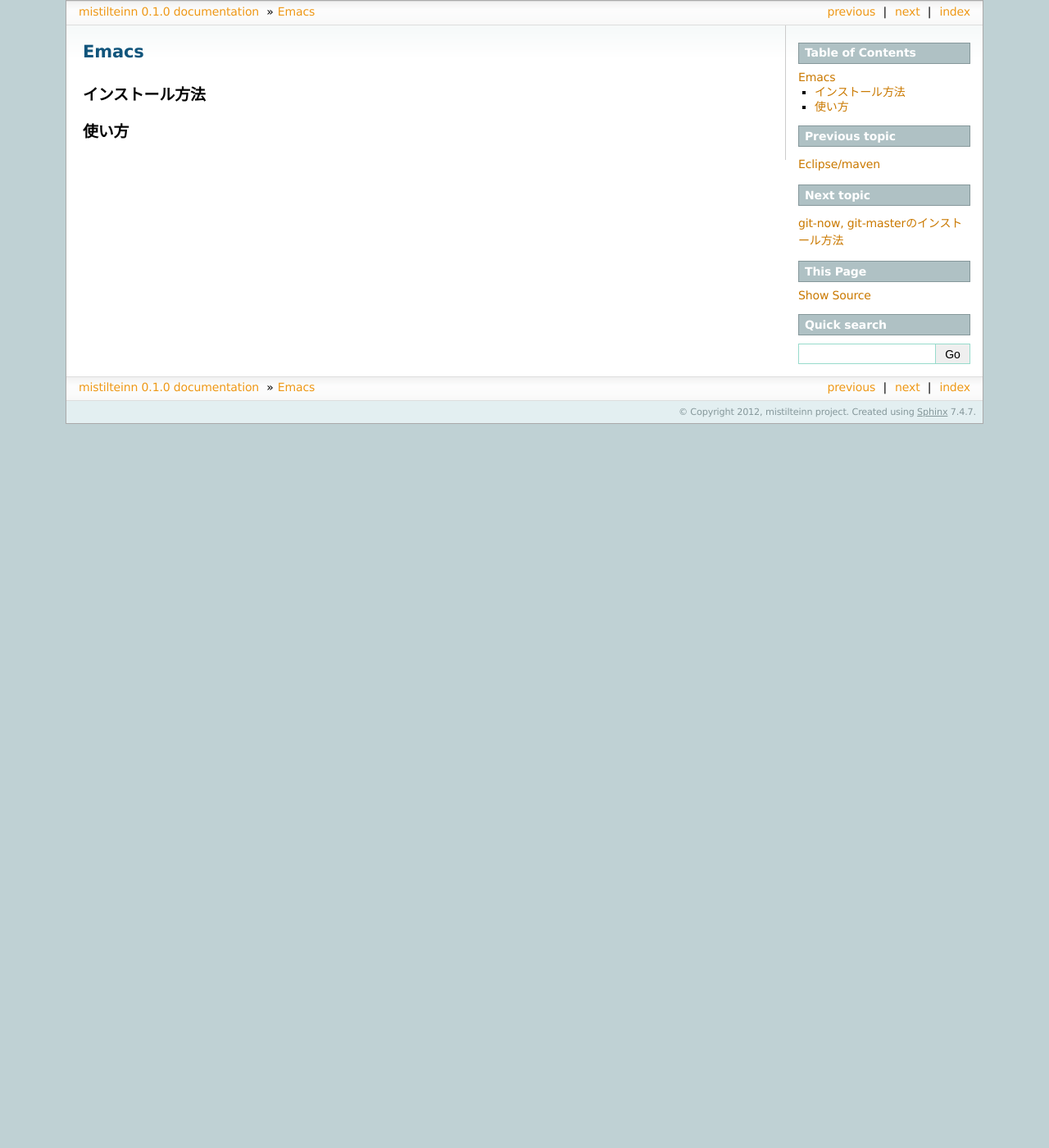
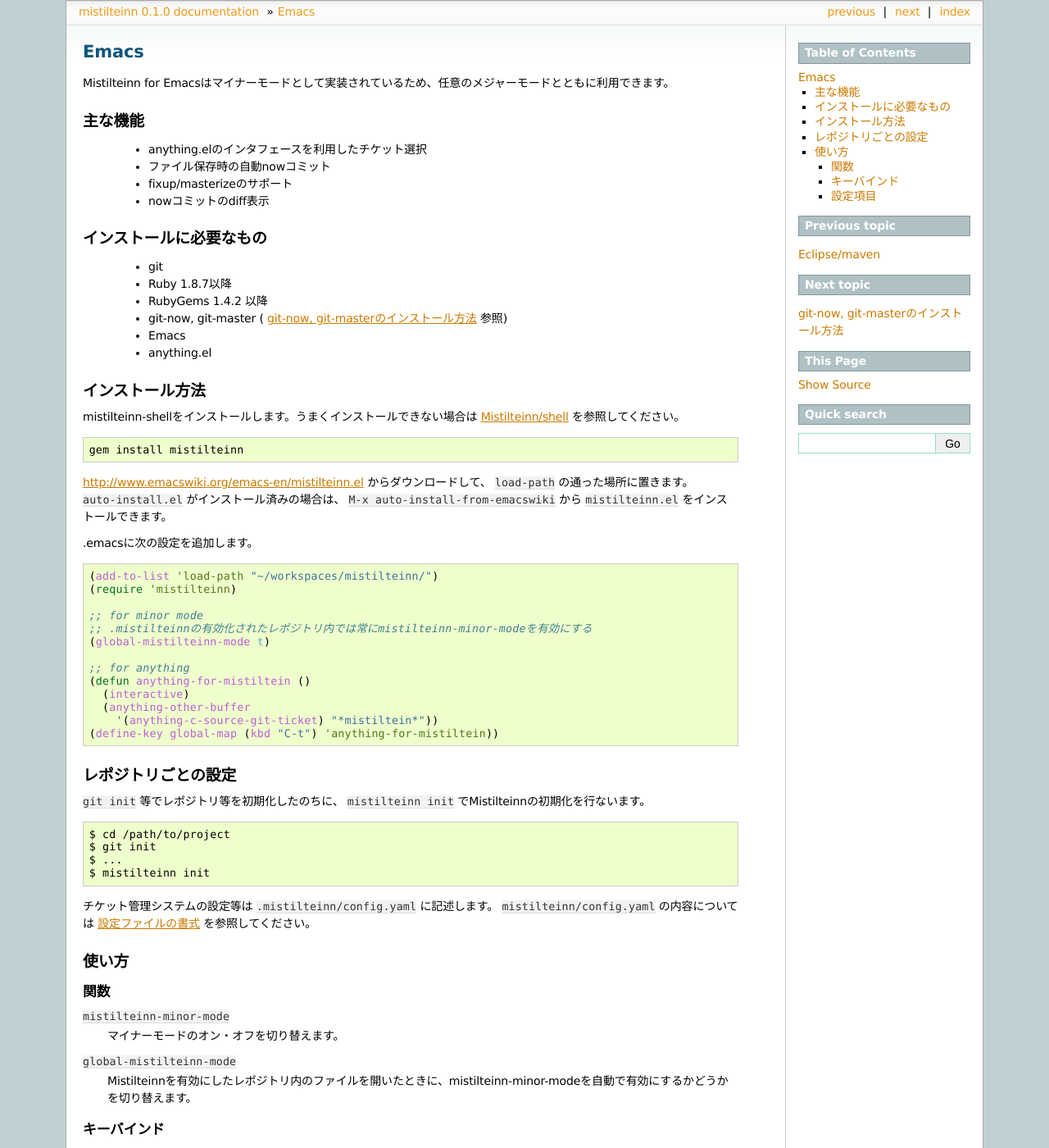
Before and after one commit to mistilteinn/manual, a Sphinx documentation site: the page built from source/emacs.rst, in a window 1280 px wide and 1400 px high. Shown: the whole window at 82% size. Built offline with Sphinx 7.4.7, drawn with Linux system fonts in a browser that asks for light colours; some of the changed text lies outside the part shown.

Commit message:
Mistilteinn for emacsについて記述。

```diff
--- /dev/null
+++ b/source/config.rst
@@ -0,0 +1,2 @@
+設定ファイルの書式
+==============================
--- a/source/emacs.rst
+++ b/source/emacs.rst
@@ -1,8 +1,106 @@
 Emacs
 ==============================
+
+Mistilteinn for Emacsはマイナーモードとして実装されているため、任意のメジャーモードとともに利用できます。
+
+主な機能
+------------------------------
+
+ * anything.elのインタフェースを利用したチケット選択
+ * ファイル保存時の自動nowコミット
+ * fixup/masterizeのサポート
+ * nowコミットのdiff表示
+
+インストールに必要なもの
+------------------------------
+
+ * git
+ * Ruby 1.8.7以降
+ * RubyGems 1.4.2 以降
+ * git-now, git-master ( :doc:`git-tools` 参照)
+ * Emacs
+ * anything.el
 
 インストール方法
 ------------------------------
 
+mistilteinn-shellをインストールします。うまくインストールできない場合は :doc:`shell` を参照してください。
+
+.. code-block:: none
+
+  gem install mistilteinn
+
+http://www.emacswiki.org/emacs-en/mistilteinn.el からダウンロードして、 ``load-path`` の通った場所に置きます。
+``auto-install.el`` がインストール済みの場合は、 ``M-x auto-install-from-emacswiki`` から ``mistilteinn.el`` をインストールできます。
+
+.emacsに次の設定を追加します。
+
+.. code-block:: cl
+
+  (add-to-list 'load-path "~/workspaces/mistilteinn/")
+  (require 'mistilteinn)
+
+  ;; for minor mode
+  ;; .mistilteinnの有効化されたレポジトリ内では常にmistilteinn-minor-modeを有効にする
+  (global-mistilteinn-mode t)
+
+  ;; for anything
+  (defun anything-for-mistiltein ()
+    (interactive)
+    (anything-other-buffer
+      '(anything-c-source-git-ticket) "*mistiltein*"))
+  (define-key global-map (kbd "C-t") 'anything-for-mistiltein))
+
+レポジトリごとの設定
+------------------------------
+
+``git init`` 等でレポジトリ等を初期化したのちに、 ``mistilteinn init`` でMistilteinnの初期化を行ないます。
+
+.. code-block:: none
+
+  $ cd /path/to/project
+  $ git init
+  $ ...
+  $ mistilteinn init
+
+チケット管理システムの設定等は ``.mistilteinn/config.yaml`` に記述します。
+``mistilteinn/config.yaml`` の内容については :doc:`config` を参照してください。
+
 使い方
 ------------------------------
+
+関数
+^^^^^^^^^^^^^^^^^^^^^^^^^^^^^^
+
+``mistilteinn-minor-mode``
+  マイナーモードのオン・オフを切り替えます。
+``global-mistilteinn-mode``
+  Mistilteinnを有効にしたレポジトリ内のファイルを開いたときに、mistilteinn-minor-modeを自動で有効にするかどうかを切り替えます。
+
+キーバインド
+^^^^^^^^^^^^^^^^^^^^^^^^^^^^^^
+
+``C-c # c``
+  チケットを作成します。
+``C-c # n``
+  nowコミットを行ないます。
+``C-c # d``
+  nowコミットによるdiffを表示します。
+``C-c # f``
+  fixupを行ないます。
+``C-c # m``
+  masterizeを行ないます。
+
+設定項目
+^^^^^^^^^^^^^^^^^^^^^^^^^^^^^^
+
+``M-x customize`` の ``[Programming]`` -> ``[Tools]`` -> ``[Mistilteinn]`` で設定できます。
+
+Mistilteinn Exclude Modes
+  mistilteinn-minor-modeを自動で有効にしないメジャーモードのリストです。
+Mistilteinn Inactive Ticket Regexp
+  チケット一覧を出す際に、解決済みとみなすステータスの正規表現です。
+Mistilteinn Active Ticket Face:(sample) [Show Face]
+  チケット一覧において、アクティブなチケットに対して使うfaceです。
+Mistilteinn Inactive Ticket Face
+  チケット一覧において、解決済みのチケットに対して使うfaceです。
--- a/source/index.rst
+++ b/source/index.rst
@@ -18,7 +18,8 @@
    emacs
    git-tools
    shell
-   spec
+   config
+   local-ticket
 
 このドキュメントについて
 ------------------------------
--- /dev/null
+++ b/source/local-ticket.rst
@@ -0,0 +1,2 @@
+ローカルチケットの書式
+==============================
```
Also changed, not shown: source/spec.rst (deleted, +0 -8 lines).
